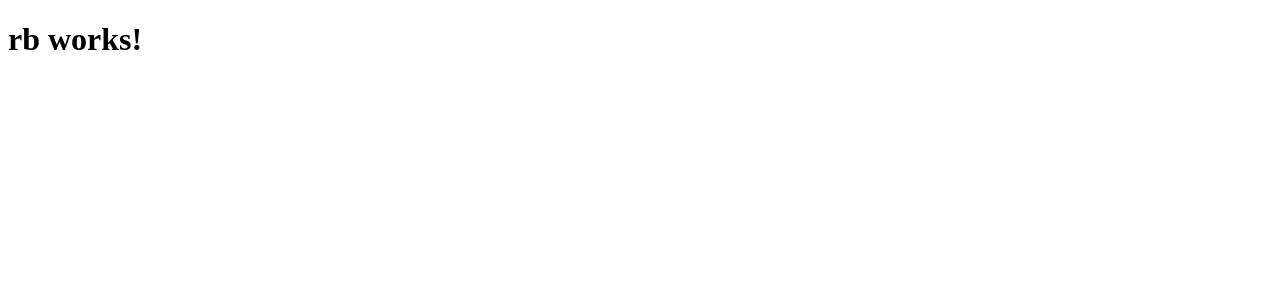
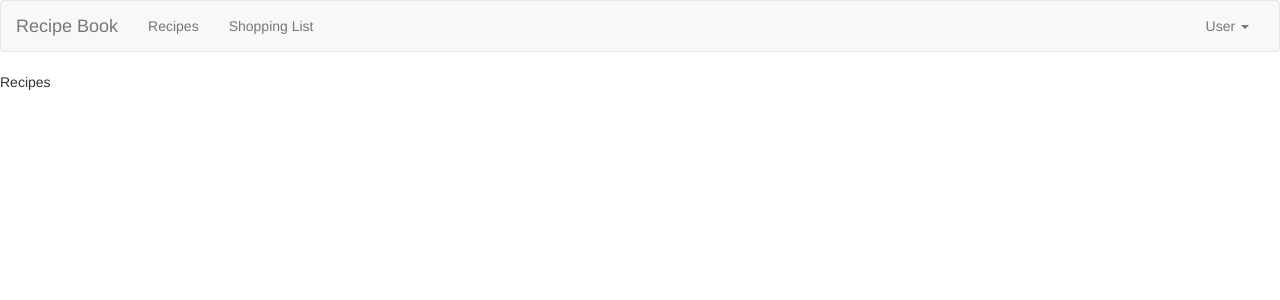
Before and after one commit to grek-andrian/recipe-book-ng2, an Angular app: page / in a window 1280 px wide. Shown: the top 300 px of the page. Built offline with nearby package versions, Linux system fonts and the light colour scheme.

Commit message:
Add header component

```diff
--- a/src/app/app.component.html
+++ b/src/app/app.component.html
@@ -1,3 +1,2 @@
-<h1>
-  {{title}}
-</h1>
+<rb-header></rb-header>
+Recipes
--- a/src/app/app.component.ts
+++ b/src/app/app.component.ts
@@ -1,10 +1,10 @@
 import { Component } from '@angular/core';
 
+import {HeaderComponent} from './header.component'
 @Component({
   selector: 'rb-root',
   templateUrl: './app.component.html',
-  styleUrls: ['./app.component.css']
 })
 export class AppComponent {
-  title = 'rb works!';
+
 }
--- a/src/app/app.module.ts
+++ b/src/app/app.module.ts
@@ -4,10 +4,12 @@
 import { HttpModule } from '@angular/http';
 
 import { AppComponent } from './app.component';
+import { HeaderComponent } from './header.component';
 
 @NgModule({
   declarations: [
-    AppComponent
+    AppComponent,
+    HeaderComponent
   ],
   imports: [
     BrowserModule,
--- /dev/null
+++ b/src/app/header.component.html
@@ -0,0 +1,33 @@
+<nav class="navbar navbar-default">
+  <div class="container-fluid">
+    <!-- Brand and toggle get grouped for better mobile display -->
+    <div class="navbar-header">
+      <button type="button" class="navbar-toggle collapsed" data-toggle="collapse" data-target="#bs-example-navbar-collapse-1" aria-expanded="false">
+        <span class="sr-only">Toggle navigation</span>
+        <span class="icon-bar"></span>
+        <span class="icon-bar"></span>
+        <span class="icon-bar"></span>
+      </button>
+      <a class="navbar-brand" href="#">Recipe Book</a>
+    </div>
+
+    <!-- Collect the nav links, forms, and other content for toggling -->
+    <div class="collapse navbar-collapse" id="bs-example-navbar-collapse-1">
+      <ul class="nav navbar-nav">
+        <li><a href="#">Recipes </a></li>
+        <li><a href="#">Shopping List</a></li>
+      </ul>
+      <ul class="nav navbar-nav navbar-right">
+        <li class="dropdown">
+          <a href="#" class="dropdown-toggle" role="button" aria-haspopup="true" aria-expanded="false">User <span class="caret"></span></a>
+          <ul class="dropdown-menu">
+            <li><a href="#">Login</a></li>
+            <li><a href="#">Other</a></li>
+            <li role="separator" class="divider"></li>
+            <li><a href="#">Logout</a></li>
+          </ul>
+        </li>
+      </ul>
+    </div><!-- /.navbar-collapse -->
+  </div><!-- /.container-fluid -->
+</nav>
--- /dev/null
+++ b/src/app/header.component.ts
@@ -0,0 +1,14 @@
+import { Component, OnInit } from '@angular/core';
+
+@Component({
+  selector: 'rb-header',
+  templateUrl: './header.component.html',
+})
+export class HeaderComponent implements OnInit {
+
+  constructor() { }
+
+  ngOnInit() {
+  }
+
+}
--- a/src/index.html
+++ b/src/index.html
@@ -7,6 +7,7 @@
 
   <meta name="viewport" content="width=device-width, initial-scale=1">
   <link rel="icon" type="image/x-icon" href="favicon.ico">
+  <link rel="stylesheet" href="https://maxcdn.bootstrapcdn.com/bootstrap/3.3.7/css/bootstrap.min.css" integrity="sha384-BVYiiSIFeK1dGmJRAkycuHAHRg32OmUcww7on3RYdg4Va+PmSTsz/K68vbdEjh4u" crossorigin="anonymous">
 </head>
 <body>
   <rb-root>Loading...</rb-root>
```
Also changed, not shown: src/app/app.component.css (deleted), 1 other file (tests, documents, lock files or other folders).
